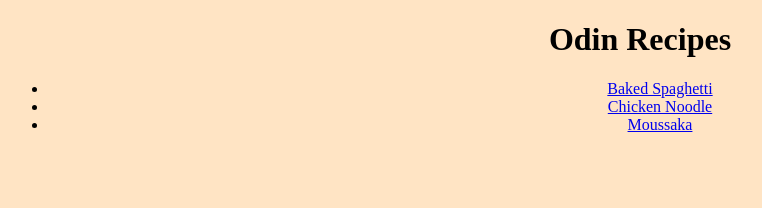
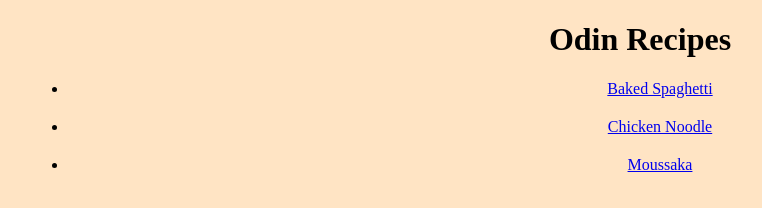
Before and after one commit to Vinceeth/odin-recipes, a plain HTML site: page index.html in a window 1280 px wide. Shown: the whole page, without its empty margins (0-762 px from the left). Drawn offline with Linux system fonts and the light colour scheme.

Commit message:
Little change

```diff
--- a/styles/index-styles.css
+++ b/styles/index-styles.css
@@ -1,4 +1,8 @@
 * {
     text-align: center;
     background-color: bisque;
+    box-sizing: border-box;
 }
+li {
+    margin: 20px;
+}
```
